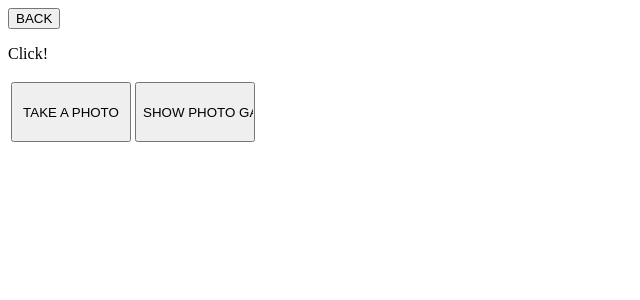
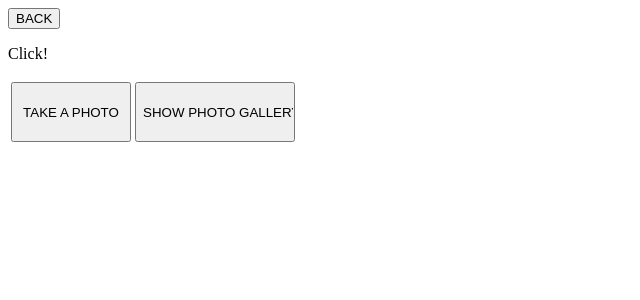
Before and after one commit to Jornarileesh/RPI, a Flask app: template templates/camera.html in a window 1280 px wide. Shown: the top 300 px of the page, without its empty margins (0-640 px from the left). Run offline with Flask 2, Linux system fonts and the light colour scheme; the template is opened without the code that fills it, so the values that code supplies are empty.

Commit message:
ui bug fix

```diff
--- a/templates/camera.html
+++ b/templates/camera.html
@@ -18,7 +18,7 @@
              </td>
              <td>
                  <form>
-                     <input type="button" style="height:60px;width:120px" value="SHOW PHOTO GALLERY" onclick="window.location.href='/photo_gallery'" />
+                     <input type="button" style="height:60px;width:160px" value="SHOW PHOTO GALLERY" onclick="window.location.href='/photo_gallery'" />
                  </form>
              </td>
          </tr>
--- a/templates/index.html
+++ b/templates/index.html
@@ -19,7 +19,7 @@
                 </td>
                 <td>
                     <form>
-                        <input type="button" style="height:60px;width:120px" value="SHOW PHOTO GALLERY" onclick="window.location.href='/photo_gallery'" />
+                        <input type="button" style="height:60px;width:160px" value="SHOW PHOTO GALLERY" onclick="window.location.href='/photo_gallery'" />
                     </form>
                 </td>
             </tr>
--- a/templates/photo_gallery.html
+++ b/templates/photo_gallery.html
@@ -15,7 +15,7 @@
              </td>
              <td>
                  <form>
-                    <input type="button" style="height:60px;width:120px" value="TAKE A PHOTO" onclick="window.location.href='/camera'" />
+                    <input type="button" style="height:60px;width:160px" value="TAKE A PHOTO" onclick="window.location.href='/camera'" />
                  </form>
              </td>
          </tr>
```
